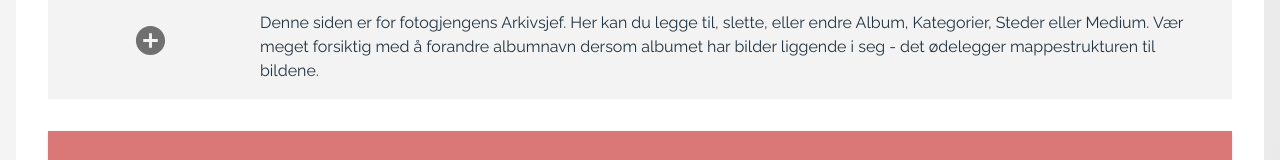
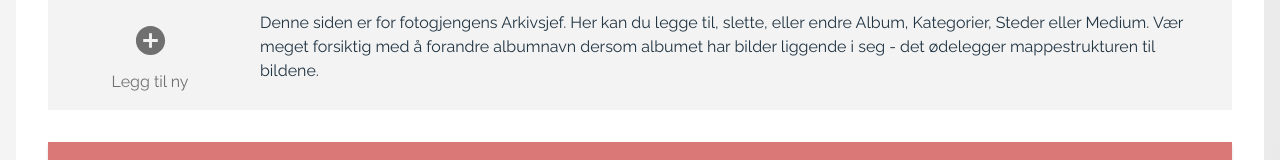
Before and after one commit to Fotogjengen/hilfling-frontend-extern, a React (Create React App) app: page /intern/Arkivsjef in a window 1280 px wide. Shown: the part 360-520 px from the top of the page. Built offline with nearby package versions, Linux system fonts and the light colour scheme.

Commit message:
Fikset css og style på toppen \ref{figma}

```diff
--- a/src/views/Arkivsjef/Arkivsjef.tsx
+++ b/src/views/Arkivsjef/Arkivsjef.tsx
@@ -69,6 +69,7 @@ const ArchiveBoss: FC = () => {
             <IconButton aria-label="add">
               <AddCircleIcon fontSize="large" />
             </IconButton>
+            <Typography>Legg til ny</Typography>
           </Grid>
 
           <Grid item xs={10}>
```
